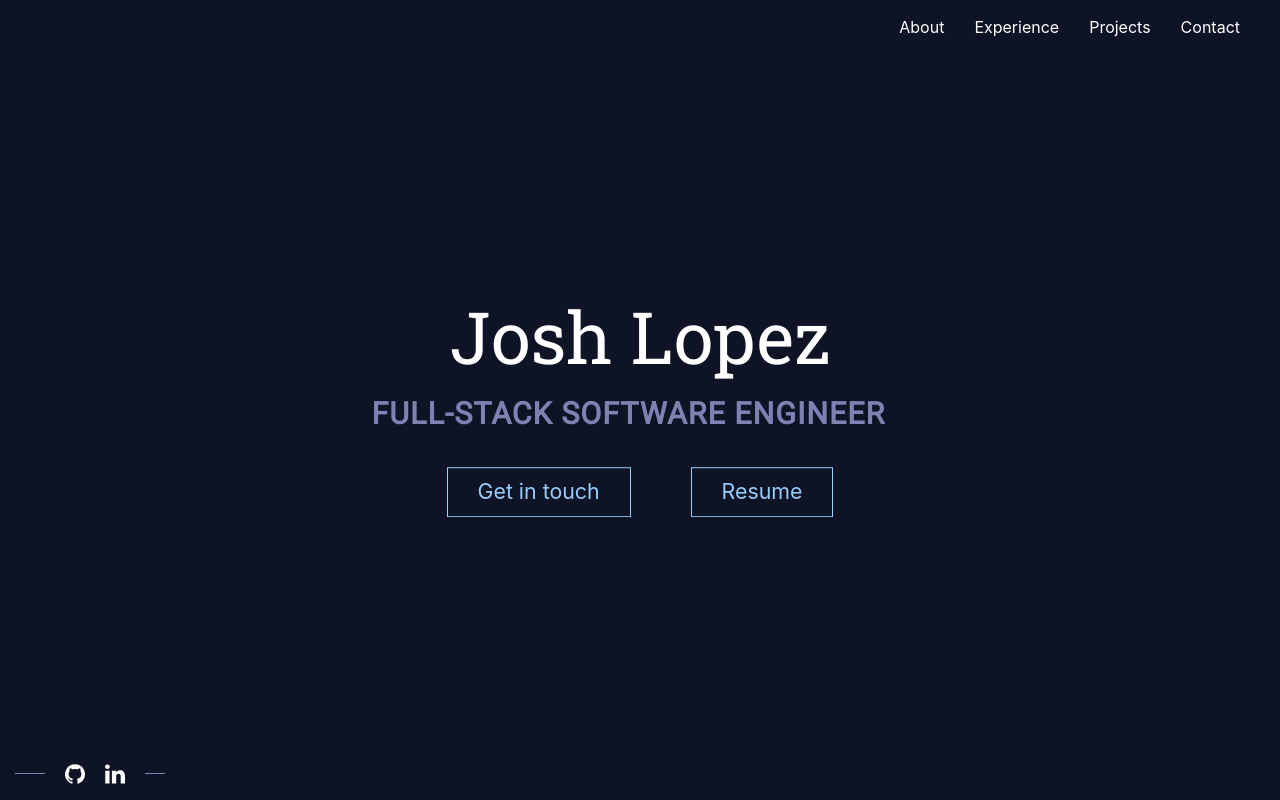
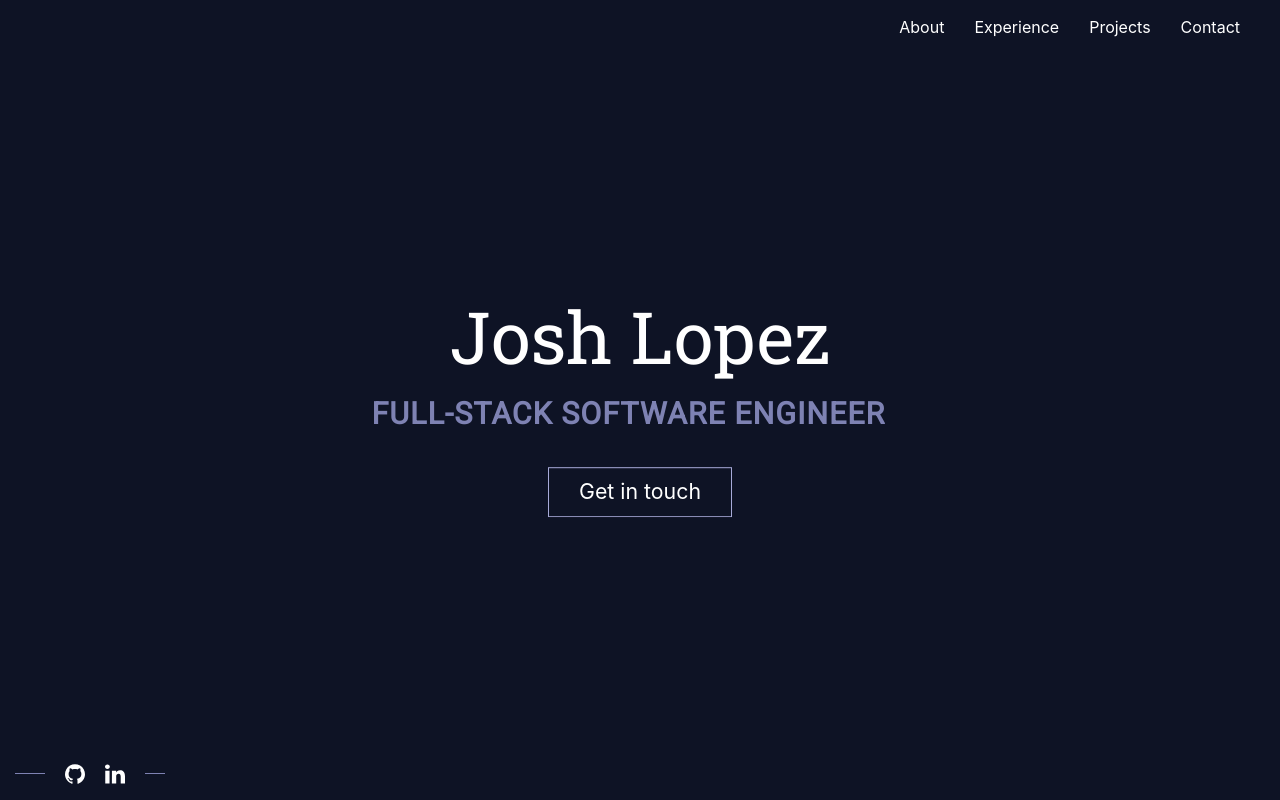
Before and after one commit to joshlopez97/portfolio-site, a React (Create React App) app: page / in a window 1280 px wide. Shown: the top 800 px of the page. Built offline with nearby package versions, Linux system fonts and the light colour scheme.

Commit message:
Style change

```diff
--- a/src/components/home.css
+++ b/src/components/home.css
@@ -40,18 +40,19 @@ a.home-btn {
   margin: 30px 30px 0;
   display: inline-block;
   height: 50px;
-  border: 1px solid #98cefb;
+  border: 1px solid #a7aad8;
   padding: 0 30px;
-  color: #98cefb;
+  color: #a7aad8;
   line-height: calc(50px - 2.7pt);
   font-size: 16pt;
   opacity: 0;
   animation: fadeup 0.5s ease-in forwards;
   animation-delay: 0.9s;
+  cursor: pointer;
 }
 a.home-btn:hover {
-  color: #77a5cc;
-  border: 1px solid #77a5cc;
+  color: #a7aad8;
+  border: 1px solid #a7aad8;
   background: #98cefb12;
 }
 @keyframes fadeup {
--- a/src/components/home.jsx
+++ b/src/components/home.jsx
@@ -34,8 +34,7 @@ class Home extends Component {
           <div className="header-holder">
             <div className="header-text">Josh Lopez</div>
             <div className="header-subtext">Full-stack software engineer <span id="blink">_</span></div>
-            <a className="home-btn" href="mailto:josh@joshlopez.co">Get in touch</a>
-            <a className="home-btn" href="/JoshLopezResume.pdf">Resume</a>
+            <a className="home-btn" onClick={goToContact}>Get in touch</a>
           </div>
         </div>
       </div>
```
